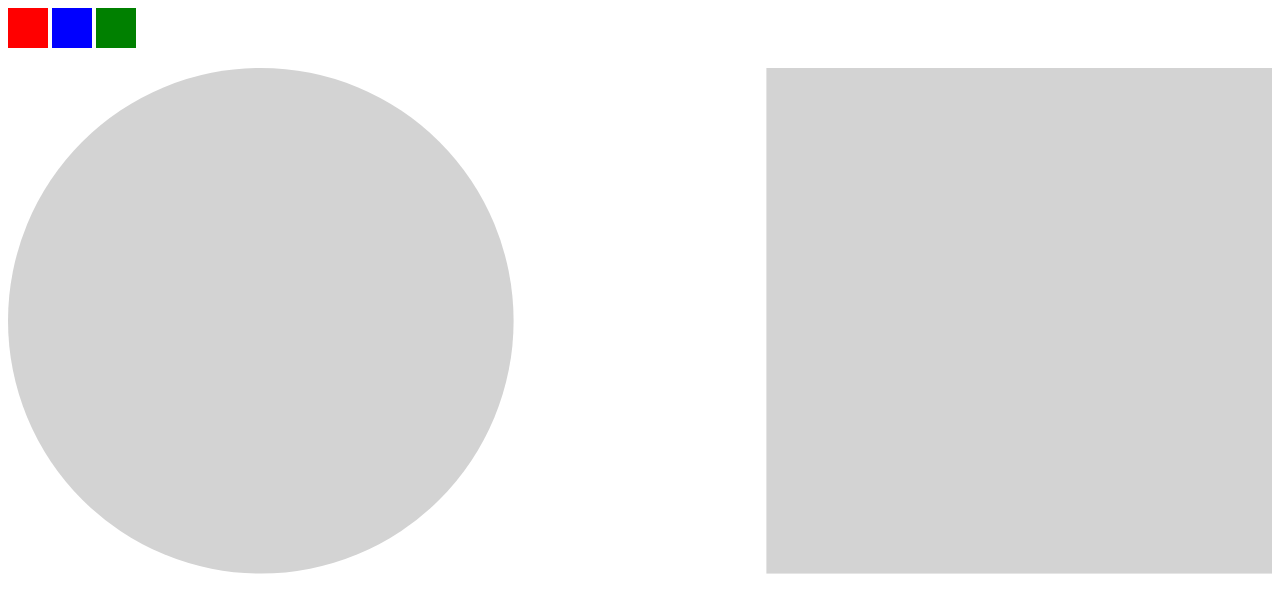
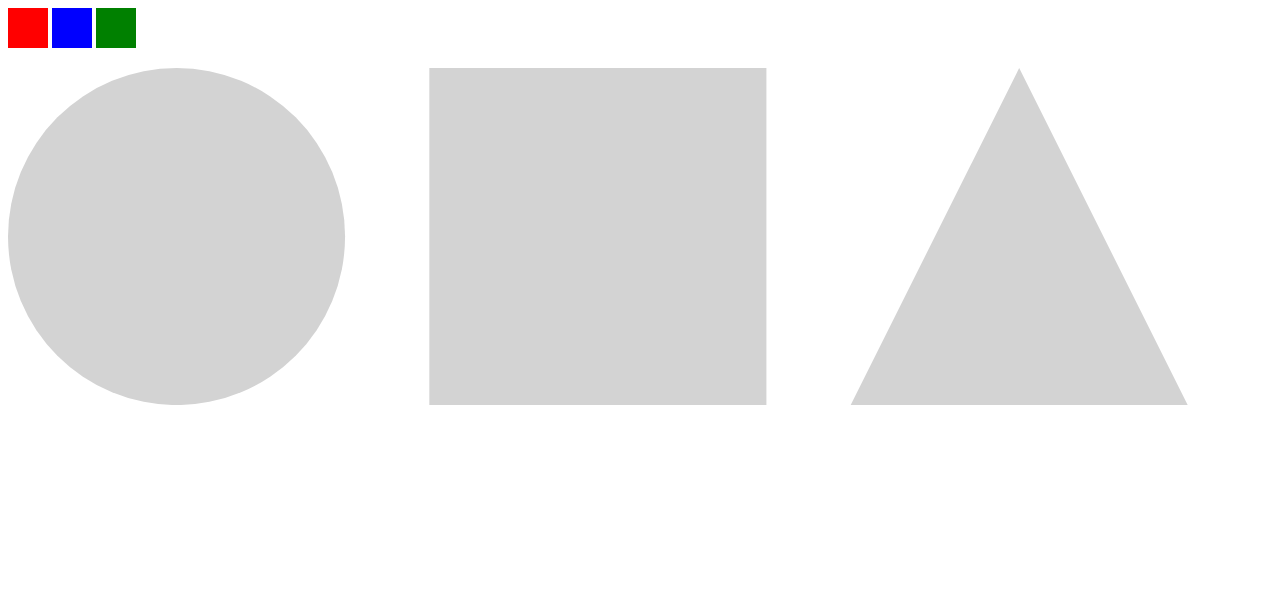
Before and after one commit to omniosi/drop-swatch, a website: page index.html in a window 1280 px wide. Drawn offline with Linux system fonts and the light colour scheme.

Commit message:
ADD: third shape

```diff
--- a/index.html
+++ b/index.html
@@ -27,7 +27,7 @@
   </ul>
   <div class="shape">
     <div class="shape one">
-      <svg viewBox="0 0 50 20"
+      <svg viewBox="0 0 75 20"
         xmlns="http://www.w3.org/2000/svg">
         <circle ondragenter="dragEnter(event)"
           ondragover="dragOver(event)"
@@ -37,16 +37,21 @@
           cy="10"
           r="10"
           fill="lightgrey"></circle>
-        <rect x="30"
+        <rect x="25"
           width="20"
           height="20"
           fill="lightgrey"
           ondragenter="dragEnter(event)"
           ondragover="dragOver(event)"
           ondragleave="dragLeave(event)"
-          ondrop="onDrop(event)">
-
-        </rect>
+          ondrop="onDrop(event)"></rect>
+        <polygon x="50"
+          points="50,20 60,0 70,20"
+          fill="lightgrey"
+          ondragenter="dragEnter(event)"
+          ondragover="dragOver(event)"
+          ondragleave="dragLeave(event)"
+          ondrop="onDrop(event)"></polygon>
       </svg>
     </div>
   </div>
```
